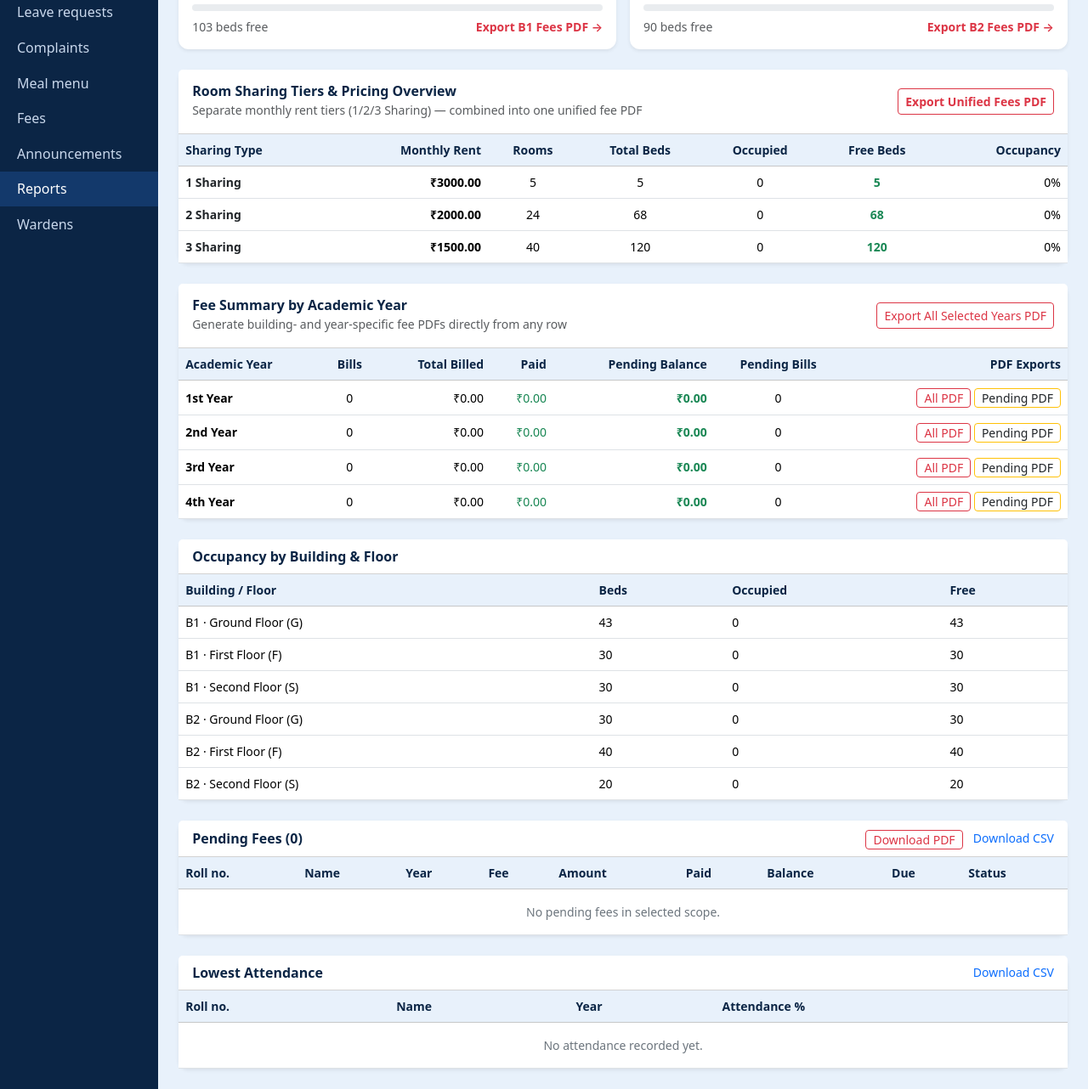
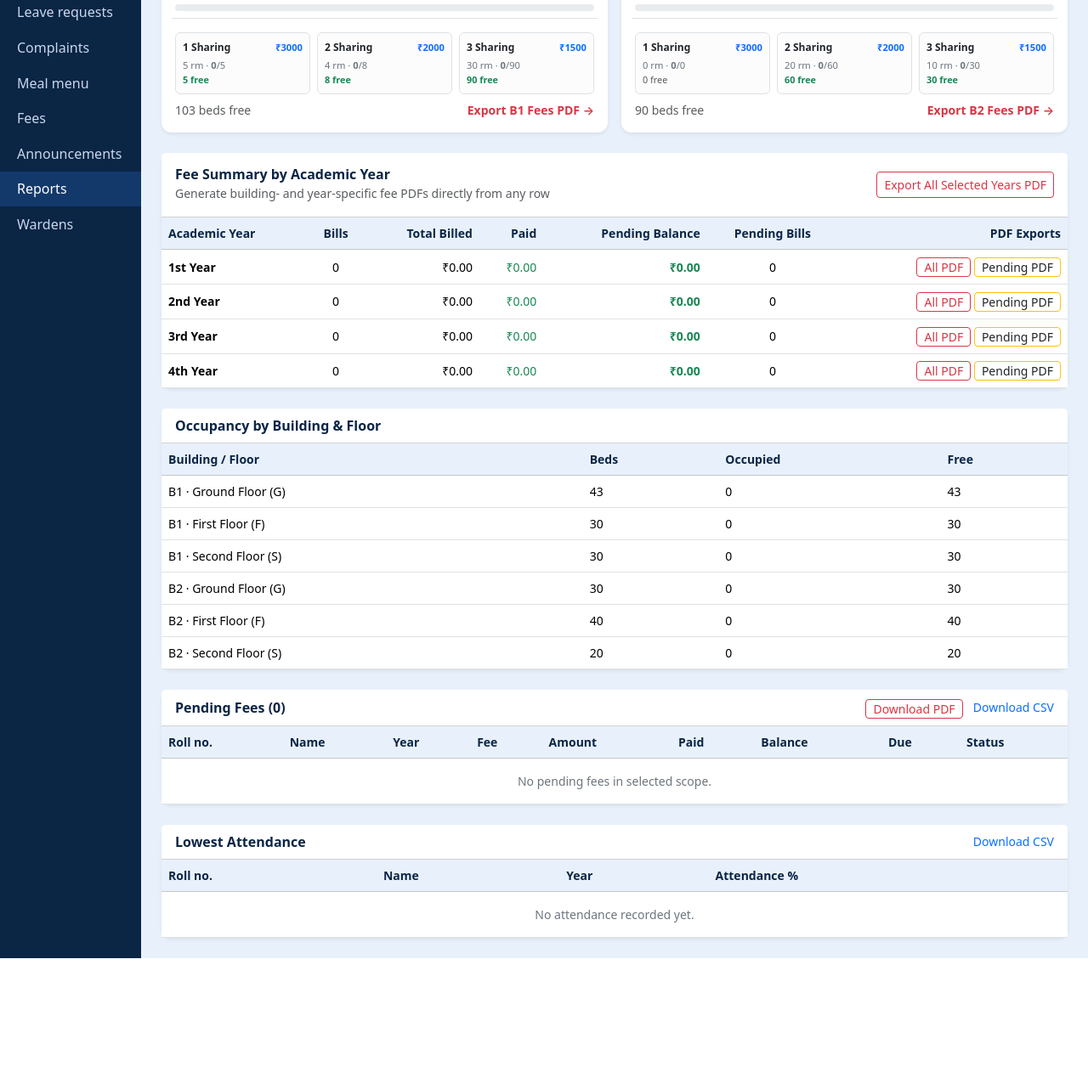
Before and after one commit to anandp8678/hostel_ms, a Django app: page /reports/ in a window 1280 px wide. Shown: the part 318-1600 px from the top of the page at 85% size. After the commit the page ends 1446 px from the top, so only its background shows below. Run offline with Django 5.2, Linux system fonts and the light colour scheme; a user stored in the database is signed in; data comes from the database, SQL or seed files in the repository; data that the repository does not hold is empty.

Commit message:
feat(reports): nest sharing tiers inside building report cards and clean context

```diff
--- a/core/templates/core/reports.html
+++ b/core/templates/core/reports.html
@@ -34,6 +34,10 @@
           {% endfor %}
         </select>
       </form>
+      <a href="{% url 'fees_export_pdf' %}{% if building_filter %}?building={{ building_filter }}{% endif %}{% if year_filter %}{% if building_filter %}&{% else %}?{% endif %}year={{ year_filter }}{% endif %}"
+         class="btn btn-sm btn-outline-danger fw-semibold">
+        Export Unified Fees PDF
+      </a>
       <a href="{% url 'fees_export_pdf' %}?{% if building_filter %}building={{ building_filter }}&{% endif %}{% if year_filter %}year={{ year_filter }}&{% endif %}status=pending"
          class="btn btn-sm btn-danger fw-semibold">
         Pending Fees PDF
@@ -63,6 +67,7 @@
         <div class="progress" style="height:8px;">
           <div class="progress-bar bg-primary" style="width:{{ bs.occupancy_pct }}%;"></div>
         </div>
+        {% include "core/_building_room_types.html" with tiers=bs.room_type_summary building=bs.building %}
         <div class="mt-2 d-flex justify-content-between small">
           <span class="text-muted">{{ bs.free_beds }} bed{{ bs.free_beds|pluralize }} free</span>
           <a href="{% url 'fees_export_pdf' %}?building={{ bs.building.code }}" class="text-decoration-none text-danger fw-semibold">Export {{ bs.building.code }} Fees PDF &rarr;</a>
@@ -70,47 +75,6 @@
       </div>
     </div>
   {% endfor %}
-</div>
-{% endif %}
-
-<!-- Room Sharing Type Breakdown -->
-{% if room_type_summary %}
-<div class="card mb-4 border-0 shadow-sm bg-white">
-  <div class="card-header bg-white d-flex flex-wrap justify-content-between align-items-center py-3 gap-2">
-    <div>
-      <h6 class="mb-0 fw-bold" style="color:var(--navy);">Room Sharing Tiers & Pricing Overview</h6>
-      <span class="text-muted small">Separate monthly rent tiers (1/2/3 Sharing) — combined into one unified fee PDF</span>
-    </div>
-    <a href="{% url 'fees_export_pdf' %}{% if building_filter %}?building={{ building_filter }}{% endif %}" class="btn btn-sm btn-outline-danger fw-semibold">Export Unified Fees PDF</a>
-  </div>
-  <div class="table-responsive">
-    <table class="table table-hover align-middle mb-0 small">
-      <thead class="table-light">
-        <tr>
-          <th>Sharing Type</th>
-          <th class="text-end">Monthly Rent</th>
-          <th class="text-center">Rooms</th>
-          <th class="text-center">Total Beds</th>
-          <th class="text-center">Occupied</th>
-          <th class="text-center">Free Beds</th>
-          <th class="text-end">Occupancy</th>
-        </tr>
-      </thead>
-      <tbody>
-        {% for rt in room_type_summary %}
-          <tr>
-            <td class="fw-bold text-dark">{{ rt.label }}</td>
-            <td class="text-end fw-semibold">₹{{ rt.rate|floatformat:2 }}</td>
-            <td class="text-center">{{ rt.rooms }}</td>
-            <td class="text-center">{{ rt.beds }}</td>
-            <td class="text-center">{{ rt.occupied }}</td>
-            <td class="text-center text-success fw-semibold">{{ rt.free }}</td>
-            <td class="text-end">{{ rt.pct }}%</td>
-          </tr>
-        {% endfor %}
-      </tbody>
-    </table>
-  </div>
 </div>
 {% endif %}
 
--- a/core/views.py
+++ b/core/views.py
@@ -1000,7 +1000,6 @@ def home(request):
         block_capacities = [floor_dict[k]["capacity"] for k in block_labels]
         block_occupied = [floor_dict[k]["occupied"] for k in block_labels]
         block_free = [floor_dict[k]["free"] for k in block_labels]
-        room_type_summary = _build_room_type_summary(all_rooms)
 
         # Attendance metrics for today
         today_att = m.Attendance.objects.filter(date=today, student_id__in=scoped_student_ids)
@@ -1065,7 +1064,6 @@ def home(request):
             active_building=active_building,
             is_building_locked=is_building_locked,
             building_summaries=building_summaries,
-            room_type_summary=room_type_summary,
             active_student_count=active_student_count,
             inactive_student_count=inactive_student_count,
             allocated_count=allocated_count,
@@ -3034,7 +3032,7 @@ def reports(request):
             w.writerows(att_rows)
         return resp
 
-    # Scoped rooms shared across building summaries, tier breakdown, and floor table
+    # Scoped rooms shared across building summaries and floor table
     target_buildings = [active_building] if active_building else buildings
     room_qs = m.Room.objects.select_related("building").prefetch_related(
         Prefetch("allocations", queryset=m.RoomAllocation.objects.filter(end_date__isnull=True))
@@ -3070,7 +3068,6 @@ def reports(request):
         b[2] += r.occupied
     sorted_keys = sorted(floors.keys(), key=lambda k: (k[0], floor_order_key(k[1])))
     occupancy = [(floors[k][0], floors[k][1], floors[k][2], max(0, floors[k][1] - floors[k][2])) for k in sorted_keys]
-    room_type_summary = _build_room_type_summary(scoped_rooms)
 
     low = sorted([r for r in att_rows if r[3] != ""], key=lambda r: r[3])[:10]
     return show(
@@ -3087,7 +3084,6 @@ def reports(request):
         year_filter=year_filter,
         year_choices=m.Student.YEAR_CHOICES,
         building_summaries=building_summaries,
-        room_type_summary=room_type_summary,
         year_fee_summaries=year_fee_summaries,
     )
 
```
